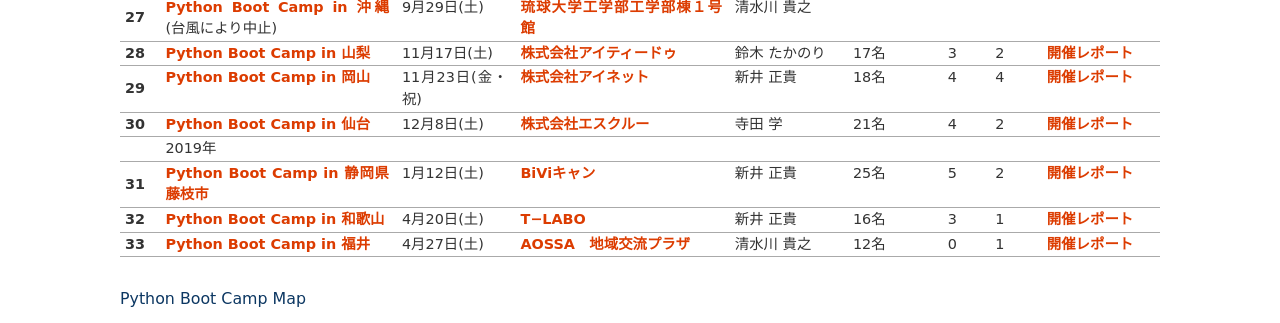
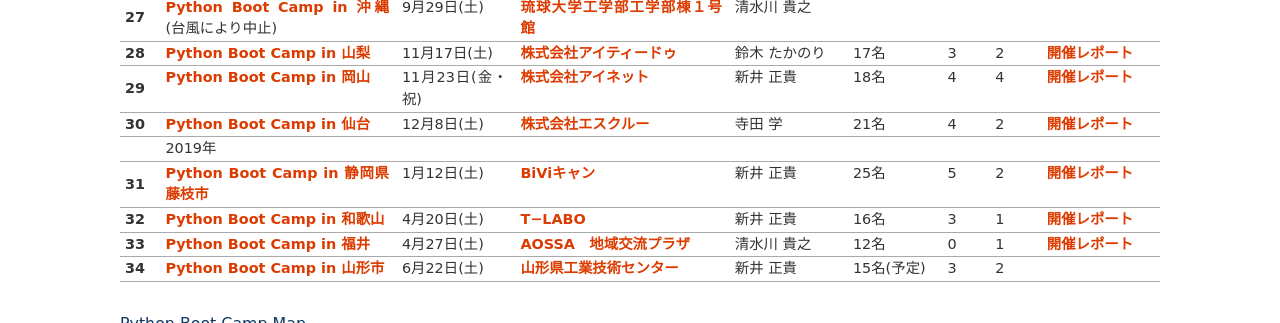
Before and after one commit to pyconjp/www.pycon.jp, a Sphinx documentation site: the page built from source/support/bootcamp.rst, in a window 1280 px wide and 900 px high, scrolled down 3225 px, cut to the strip 0-323 px from the top of the window. Built offline with Sphinx 7.4.7, drawn with Linux system fonts in a browser that asks for light colours.

Commit message:
add pycamp yamagata-shi

```diff
--- a/source/support/bootcamp.rst
+++ b/source/support/bootcamp.rst
@@ -52,7 +52,7 @@
      - **北海道**
      - 1/1
    * - 東北
-     - 青森、**岩手**、秋田、**宮城**、**山形**、**福島**
+     - 青森、**岩手**、秋田、**宮城**、**山形** (2)、**福島**
      - 4/6
    * - 関東
      - **茨城**、**栃木**、群馬、**埼玉**、**千葉**、東京、**神奈川**
@@ -469,6 +469,15 @@
      - 0
      - 1
      - `開催レポート <https://pyconjp.blogspot.com/2019/05/pycamp-in-fukui-report.html>`__
+   * - 34
+     - `Python Boot Camp in 山形市 <https://pyconjp.connpass.com/event/130348/>`_
+     - 6月22日(土)
+     - `山形県工業技術センター <http://www.yrit.pref.yamagata.jp/>`_
+     - 新井 正貴
+     - 15名(予定)
+     - 3
+     - 2
+     -
 
 Python Boot Camp Map
 --------------------
```
